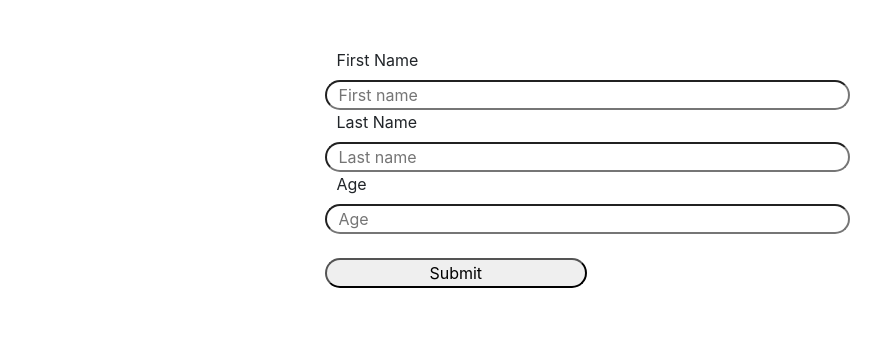
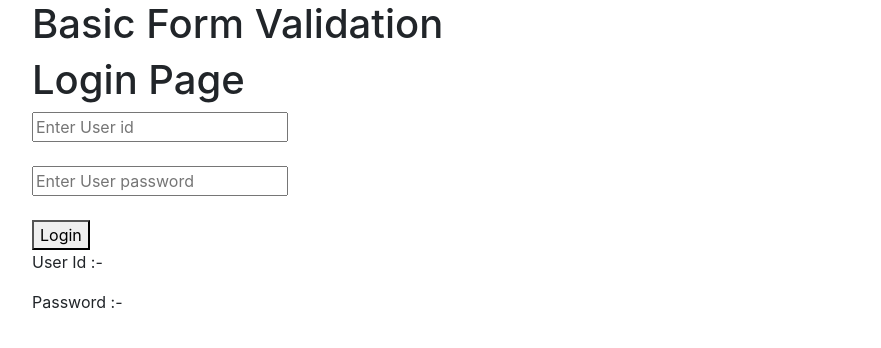
Before and after one commit to atulbansalofficial/form-validation, a React (Create React App) app: page / in a window 1280 px wide. Shown: the top 348 px of the page, without its empty margins (53-934 px from the left). Built offline with nearby package versions, Linux system fonts and the light colour scheme.

Commit message:
form validation

```diff
--- a/src/App.js
+++ b/src/App.js
@@ -1,68 +1,13 @@
 import React from "react";
-
-import { useForm } from "react-hook-form";
+import Login from "./component/Login";
 
 function App() {
-  const {
-    register,
-    handleSubmit,
-
-    formState: { errors },
-  } = useForm();
-
-  const onSubmit = (data) => {
-    console.log(data);
-    const getdata = JSON.stringify(data);
-    console.log(getdata);
-  };
-
   return (
-    <div className="container d-flex justify-content-center mt-5 ">
-      <form className="row col-6 " onSubmit={handleSubmit(onSubmit)}>
-        <label>First Name</label>
-        <input
-          required
-          className="rounded-pill"
-          placeholder="First name"
-          {...register("firstName", {
-            required: true,
-            maxLength: 20,
-            pattern: /^[A-Za-z]+$/i,
-          })}
-        />
-        {errors?.firstName?.type === "required" && (
-          <p>This field is required</p>
-        )}
-        {errors?.firstName?.type === "maxLength" && (
-          <p>First name cannot exceed 20 characters</p>
-        )}
-        {errors?.firstName?.type === "pattern" && (
-          <p>Alphabetical characters only</p>
-        )}
-        <label>Last Name</label>
-        <input
-          required
-          className="rounded-pill"
-          placeholder="Last name"
-          {...register("lastName", { pattern: /^[A-Za-z]+$/i })}
-        />
-        {errors?.lastName?.type === "pattern" && (
-          <p>Alphabetical characters only</p>
-        )}
-        <label>Age</label>
-        <input
-          required
-          className="rounded-pill"
-          placeholder="Age"
-          {...register("age", { min: 18, max: 60 })}
-        />
-        {errors.age && (
-          <p>You Must be older then 18 and younger then 60 years old</p>
-        )}
-        <label></label>
-        <br />
-        <input type="submit" className="col-6 rounded-pill" />
-      </form>
+    <div>
+      <div className="container ">
+        <h1>Basic Form Validation</h1>
+        <Login />
+      </div>
     </div>
   );
 }
--- /dev/null
+++ b/src/component/Login.js
@@ -0,0 +1,75 @@
+import React, { useState } from "react";
+
+function Login() {
+  const [userId, setUserId] = useState("");
+  const [password, setPassword] = useState("");
+  const [userError, setUserError] = useState(false);
+  const [passwordError, setPasswordError] = useState(false);
+  const [getData, setData] = useState([]);
+
+  const loginHandler = (e) => {
+    if (userId.length < 3 || password.length < 3) {
+      alert("type Correct Value");
+    } else {
+      alert("All Good!");
+    }
+    e.preventDefault();
+    console.log("hi");
+    let value = [...getData];
+
+    setData([...value, userId, password]);
+    console.log(getData);
+  };
+  const userHandler = (e) => {
+    if (e.target.value.length < 3) {
+      setUserError(true);
+    } else {
+      setUserError(false);
+    }
+
+    setUserId(e.target.value);
+  };
+  const passwordHandler = (e) => {
+    if (e.target.value.length < 3) {
+      setPasswordError(true);
+    } else {
+      setPasswordError(false);
+    }
+
+    setPassword(e.target.value);
+  };
+  return (
+    <div>
+      <h1>Login Page</h1>
+      <form onSubmit={loginHandler}>
+        <input
+          type="text"
+          placeholder="Enter User id"
+          value={userId}
+          onChange={(data) => {
+            userHandler(data);
+          }}
+        />
+        {userError ? <span>User Not Valid</span> : ""}
+        <br />
+        <br />
+        <input
+          type="text"
+          placeholder="Enter User password"
+          onChange={(data) => {
+            passwordHandler(data);
+          }}
+        />{" "}
+        {passwordError ? <span>Password Not Valid</span> : ""}
+        <br />
+        <br />
+        <button type="submit">Login</button>
+      </form>
+
+      <p> User Id :-{userId}</p>
+      <p> Password :-{password}</p>
+    </div>
+  );
+}
+
+export default Login;
```
